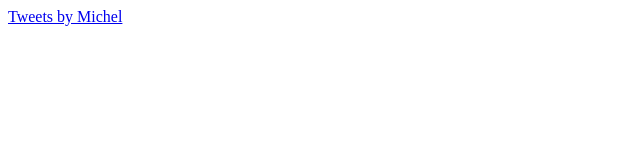
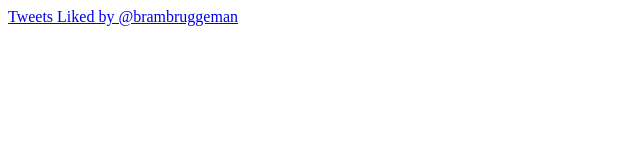
Before and after one commit to brambruggeman/twitterfeed, a plain HTML site: page index.html in a window 1280 px wide. Shown: the whole page, without its empty margins (0-640 px from the left). Drawn offline with Linux system fonts and the light colour scheme.

Commit message:
Update index.html

```diff
--- a/index.html
+++ b/index.html
@@ -3,9 +3,7 @@
 <head>
 </head>
 <body>
-
-<a class="twitter-timeline" href="https://twitter.com/search?q=%23earli2019&src=typed_query">Tweets by Michel</a>
-<script async src="//platform.twitter.com/widgets.js" charset="utf-8"></script>
+<a class="twitter-timeline" href="https://twitter.com/brambruggeman/likes?ref_src=twsrc%5Etfw">Tweets Liked by @brambruggeman</a> <script async src="https://platform.twitter.com/widgets.js" charset="utf-8"></script>
 
 </body>
 </html>
```
